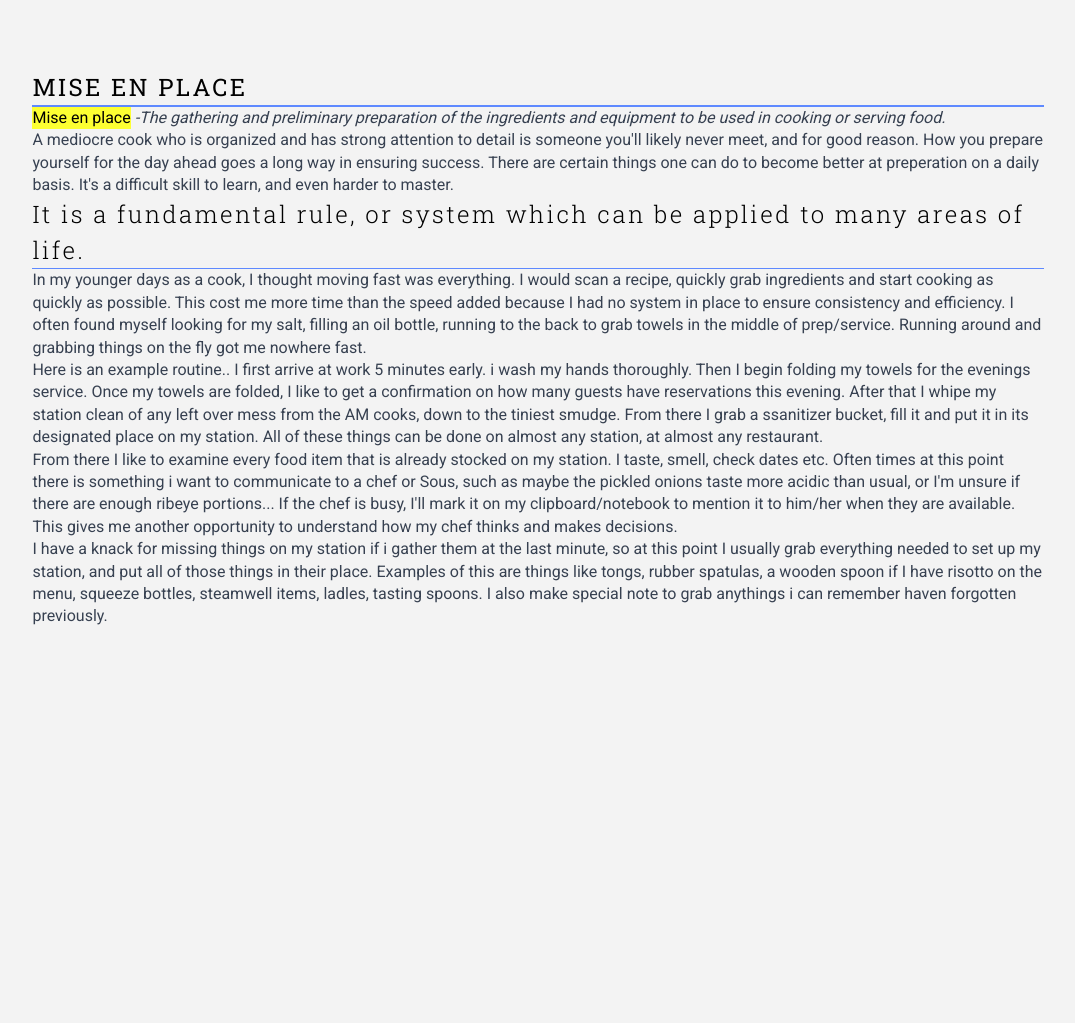
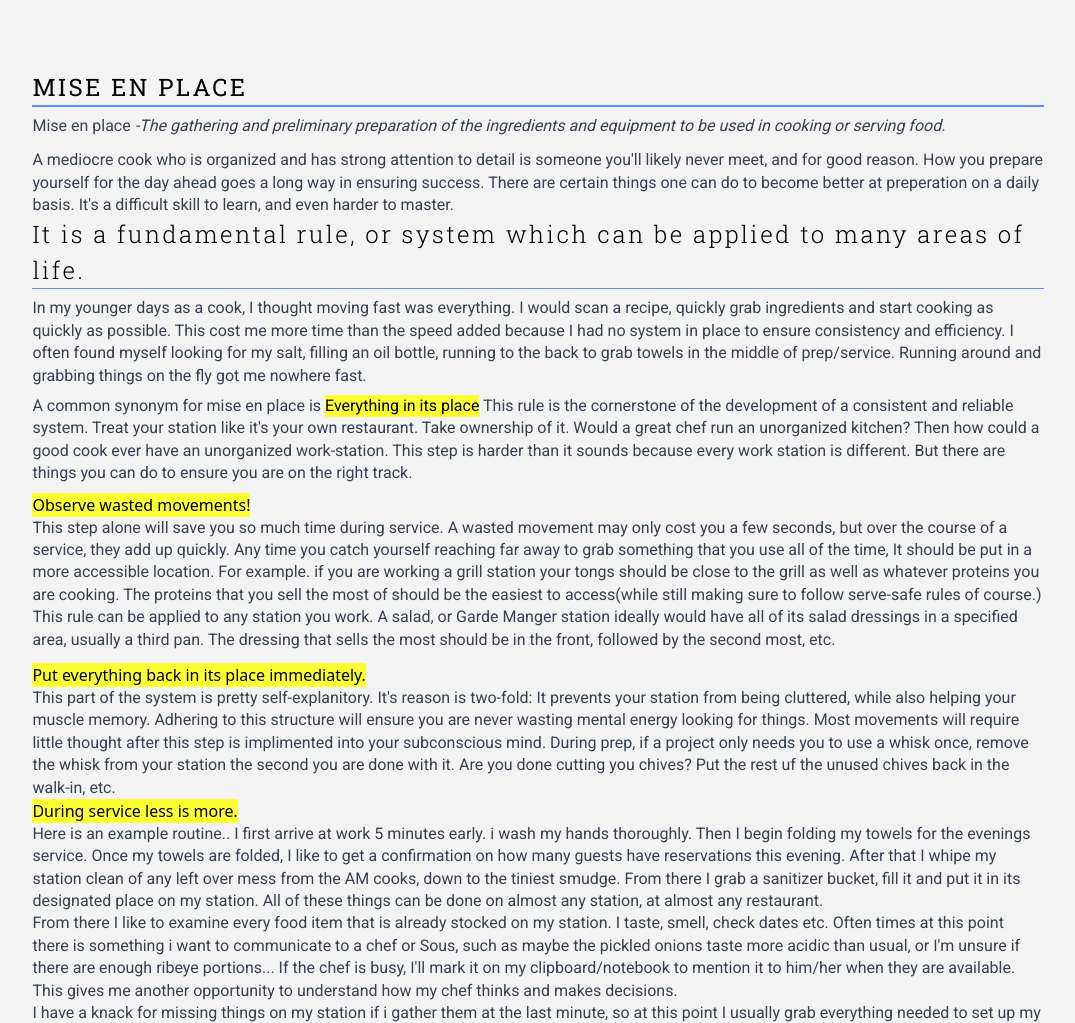
Before and after one commit to CArnold22265/CookStart, a website: page lessons/index.html in a window 1280 px wide. Shown: the part 1616-2639 px from the top of the page, without its empty margins (102-1177 px from the left). Before the commit the page ends 2260 px from the top, so only its background shows below. Drawn offline with Linux system fonts and the light colour scheme.

Commit message:
lesson3 text is close..

```diff
--- a/lessons/index.html
+++ b/lessons/index.html
@@ -106,7 +106,7 @@
     </div>
 <!--SECTION-->
     <!-- START LESSON 2 -->
-    <div class="mt-10 mx-2 m:mx-0" id="lesson2">
+    <div class="lesson-wrapper mt-10 mx-2 m:mx-0" id="lesson2">
       <section
         class="w-full py-4 lg:my-0 my-9 md:w-4/5 md:mx-auto xxl:w-4/6 box-border"
       >
@@ -122,18 +122,20 @@
 
           <h4 class = "lesson-subheading text-2xl"> How to taste:</h4>
 
-          <p class="mt-2">When you taste something the its flavor
+        <p class="mt-2">
+          When you taste something the its flavor
           changes and is ofetn different in the beginning, middle, and end of the bite. When biting into a
           granny smith apple you are first hit with a punch of acidity, the sweetness slowly comes in. At a point the sweet and sourt notes overlap. Then its subtly more sweet than sour. Once the acidity dies down,
           you can taste subtleties that were hidden in the beginning, some people taste something akin to
           vanilla, others are reminded of sage when the other flavors are faint enough to pick up on the
           background flavors. Learn to <b class = "section-highlighter">be fully present when tasting</b>. It's like a muscle that grows stronger
-          with practice.</p>
+          with practice.
+        </p>
 
-          <div class = "flex md:block justify-center">
-            <img src="lessons-images/caprese.png" alt="caprese" class="lesson-image object-cover sm:w-96 sm:h-72 my-2 ml:0 md:ml-5 lg:w-auto lg:h-auto md:float-right">
-          </div>
-          <p>
+        <div class = "flex md:block justify-center">
+          <img src="lessons-images/caprese.png" alt="caprese" class="lesson-image object-cover sm:w-96 sm:h-72 my-2 ml:0 md:ml-5 lg:w-auto lg:h-auto md:float-right">
+        </div>
+        <p>
             A few seconds after tasting, I find it helpful to think on what I experienced. This will aid in reinforcing the memory of what you just tasted. Let's break down a classic dish! Caprese usaually consisists of
             <ul class = "mx-1">
               <i>
@@ -174,8 +176,8 @@
 
     <h3 class="lesson-heading text-2xl ">
         Mise en place</h3>
-        <p>
-          <str class="section-highlighter">Mise en place</str> <i class ='quote'>-The gathering and preliminary preparation of the ingredients and equipment to be used in cooking or serving food.</i>
+        <p class="mb-3 mt-2">
+          Mise en place <i class ='quote'>-The gathering and preliminary preparation of the ingredients and equipment to be used in cooking or serving food.</i>
         </p>
         <p>
           A mediocre cook who is organized and has strong attention to detail is someone you'll likely never meet, and for good reason. How you prepare yourself for the day ahead goes a long way in ensuring success. There are certain things one can do to become better at preperation on a daily basis. It's a difficult skill to learn, and even harder to master.
@@ -183,12 +185,32 @@
 
           <h4 class = "lesson-subheading text-2xl">
           It is a fundamental rule, or system which can be applied to many areas of life.</h4>
-          <p>
+          <p class="my-2">
              In my younger days as a cook, I thought moving fast was everything. I would scan a recipe, quickly grab  ingredients and start cooking as quickly as possible. This cost me more time than the speed added because I had no system in place to ensure consistency and efficiency. I often found myself looking for my salt, filling an oil bottle, running to the back to grab towels in the middle of prep/service. Running around and grabbing things on the fly got me nowhere fast.
         </p>
+        <p class="mb-2">
+          A common synonym for mise en place is <str class="section-highlighter">Everything in its place</str> This rule is the cornerstone of the development of a consistent and reliable system. Treat your station like it's your own restaurant. Take ownership of it. Would a great chef run an unorganized kitchen? Then how could a good cook ever have an unorganized work-station. This step is harder than it sounds because every work station is different. But there are things you can do to ensure you are on the right track.
+        </p>
+          <ol>
+            <li><h5 class="section-highlighter">Observe wasted movements!</h5>
+              <p class="mb-3"> This step alone will save you so much time during service. A wasted movement may only cost you a few seconds, but over the course of a service, they add up quickly. Any time you catch yourself reaching far away to grab something that you use all of the time, It should be put in a more accessible location. For example. if you are working a grill station your tongs should be close to the grill as well as whatever proteins you are cooking. The proteins that you sell the most of should be the easiest to access(while still making sure to follow serve-safe rules of course.) This rule can be applied to any station you work. A salad, or Garde Manger station ideally would have all of its salad dressings in a specified area, usually a third pan. The dressing that sells the most should be in the front, followed by the second most, etc. </p></li>
+            <li><h5 class = "section-highlighter"> Put everything back in its place immediately. </h5>
+              <p>
+                This part of the system is pretty self-explanitory. It's reason is two-fold: It prevents your station from being cluttered, while also helping your muscle memory. Adhering to this structure will ensure you are never wasting mental energy looking for things. Most movements will require little thought after this step is implimented into your subconscious mind. During prep, if a project only needs you to use a whisk once, remove the whisk from your station the second you are done with it. Are you done cutting you chives? Put the rest uf the unused chives back in the walk-in, etc. </p>
+            </li>
+            <li>
+              <h5 class="section-highlighter">
+              During service less is more.
+              </h5>
+              <p>
 
+              </p>
+            </li>
+            <li></li>
+          </ol>
+        </p>
         <p>
-          Here is an example routine.. I first arrive at work 5 minutes early. i wash my hands thoroughly. Then I begin folding my towels for the evenings service. Once my towels are folded, I like to get a confirmation on how many guests have reservations this evening. After that I whipe my station clean of any left over mess from the AM cooks, down to the tiniest smudge. From there I grab a ssanitizer bucket, fill it and put it in its designated place on my station. All of these things can be done on almost any station, at almost any restaurant.
+          Here is an example routine.. I first arrive at work 5 minutes early. i wash my hands thoroughly. Then I begin folding my towels for the evenings service. Once my towels are folded, I like to get a confirmation on how many guests have reservations this evening. After that I whipe my station clean of any left over mess from the AM cooks, down to the tiniest smudge. From there I grab a sanitizer bucket, fill it and put it in its designated place on my station. All of these things can be done on almost any station, at almost any restaurant.
         </p>
         <p>
           From there I like to examine every food item that is already stocked on my station. I taste, smell, check dates etc. Often times at this point there is something i want to communicate to a chef or Sous, such as maybe the pickled onions taste more acidic than usual, or I'm unsure if there are enough ribeye portions... If the chef is busy, I'll mark it on my clipboard/notebook to mention it to him/her when they are available. This gives me another opportunity to understand how my chef thinks and makes decisions.
```
Also changed, not shown: css/main.css.
